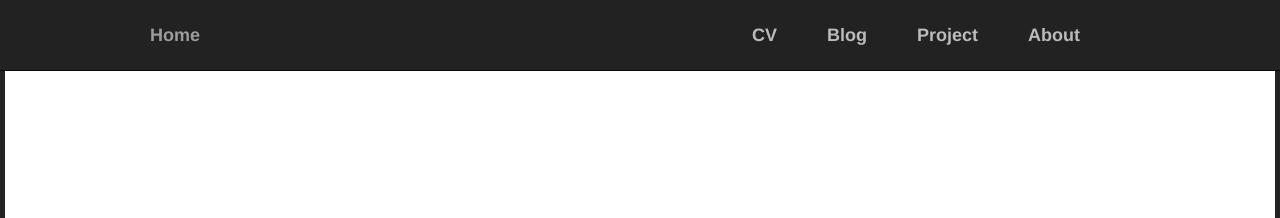
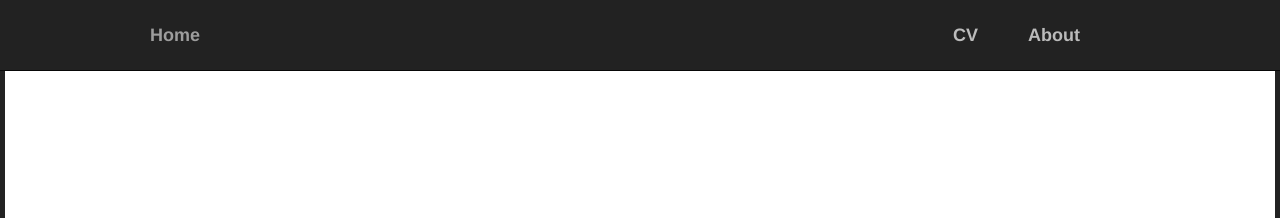
Before and after one commit to OscarZhou/oscarzhou.github.io, a Jekyll site: the page built from index.html, in a window 1280 px wide. Shown: the top 218 px of the page. Built offline with Jekyll 4.4.1, drawn with Linux system fonts in a browser that asks for light colours; nearby versions of some CDN libraries.

Commit message:
hide blog and project branch
hide blog and project branch

```diff
--- a/_layouts/default.html
+++ b/_layouts/default.html
@@ -30,8 +30,8 @@
                         <div class="collapse navbar-collapse" id="bs-example-navbar-collapse-1">
                             <ul class="nav navbar-nav navbar-right">
                                 <li><a href="/cv">CV</a></li>
-                                <li><a href="/blog">Blog</a></li>
-                                <li><a href="/project">Project</a></li>
+                                <!--<li><a href="/blog">Blog</a></li>
+                                <li><a href="/project">Project</a></li>-->
                                 <li><a href="/about">About</a></li>
                             </ul>
                         </div><!-- /.navbar-collapse -->
```
